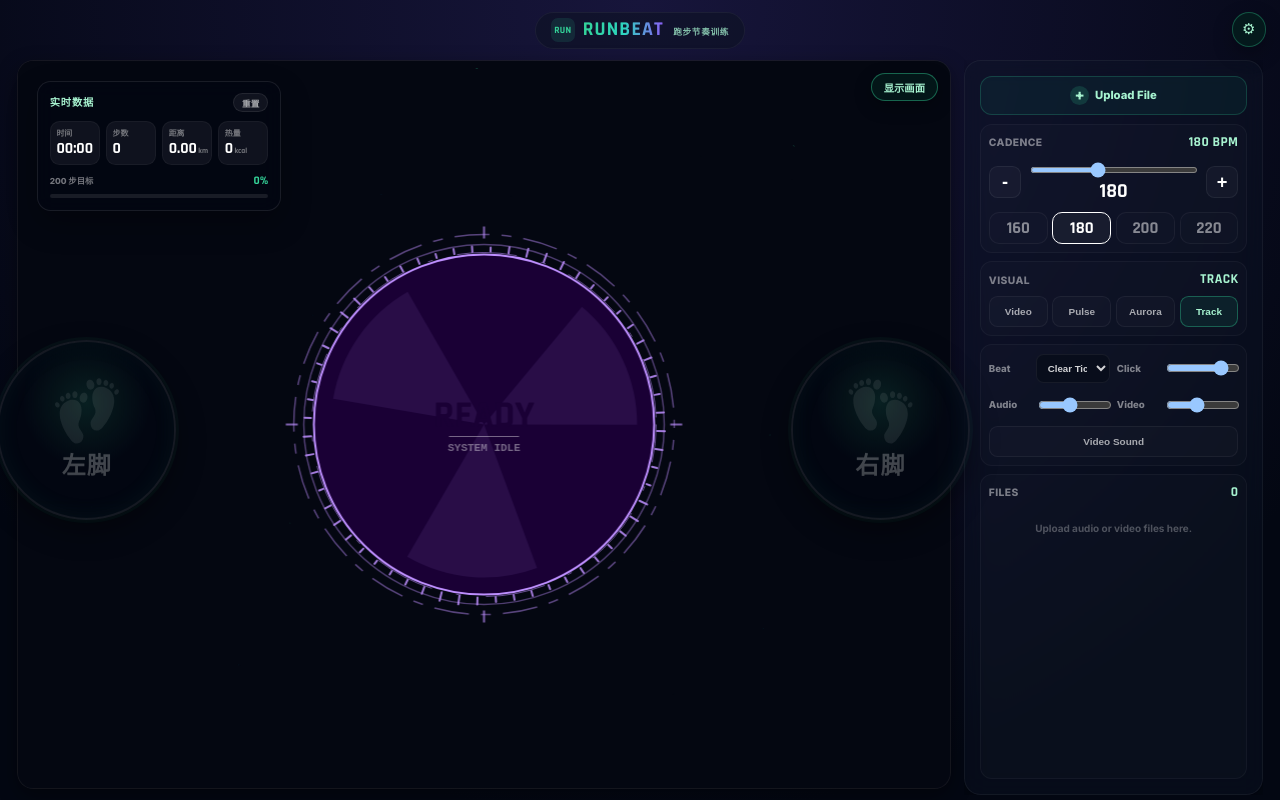
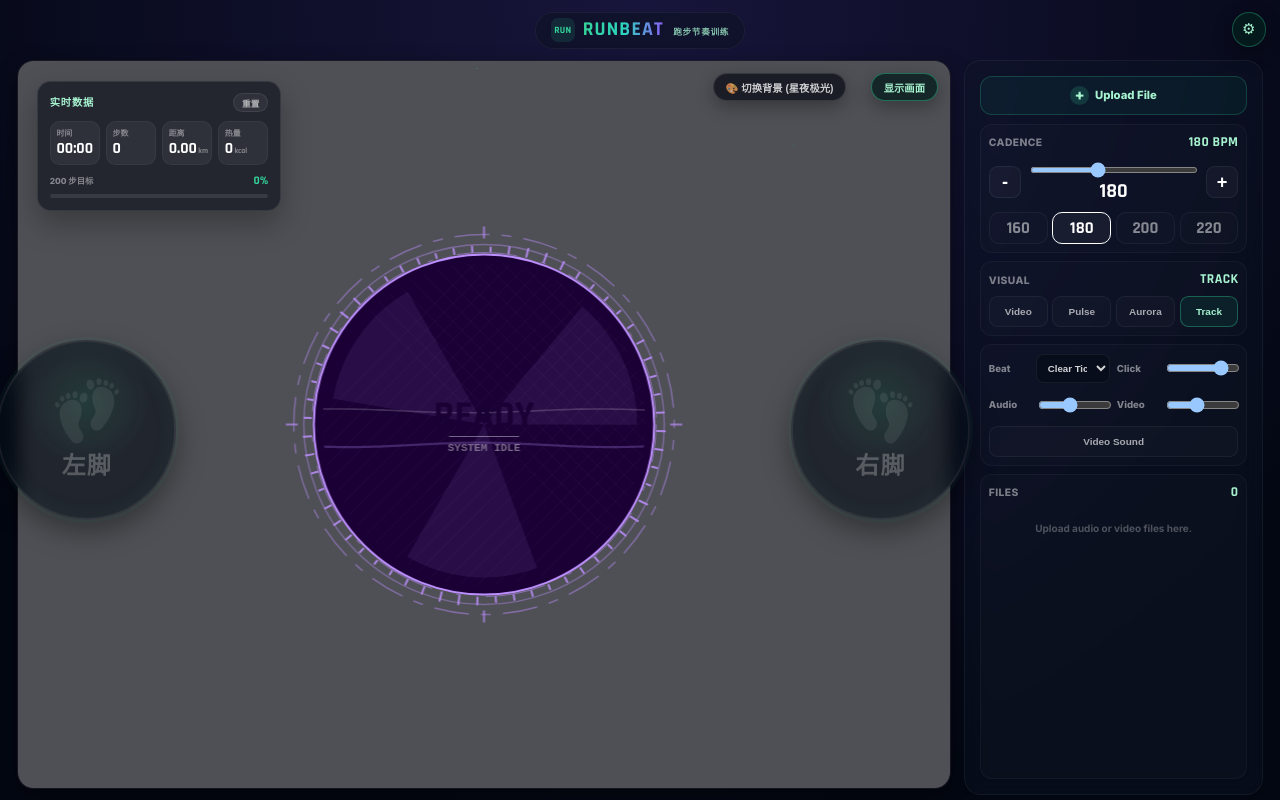
Before and after one commit to my1243762750/mei-sport, a React (Vite) app: page / in a window 1280 px wide. Both pictures are taken after a click on the button "隐藏画面". Built offline with nearby package versions, Linux system fonts and the light colour scheme.

Commit message:
feat: add beat visualizer component and update styles

```diff
--- a/src/components/BeatVisualizer.tsx
+++ b/src/components/BeatVisualizer.tsx
@@ -45,6 +45,44 @@ export const BeatVisualizer: React.FC<BeatVisualizerProps> = ({
 
   // Fullscreen state and handlers
   const [isFullscreen, setIsFullscreen] = useState(false);
+
+  // Focus mode background theme state
+  const [focusBgTheme, setFocusBgTheme] = useState<'aurora' | 'emerald' | 'abyss' | 'sunrise'>('aurora');
+  const bgImagesRef = useRef<{ [key: string]: HTMLImageElement }>({});
+
+  // Preload Unsplash dynamic wallpaper images
+  useEffect(() => {
+    const urls = {
+      aurora: 'https://images.unsplash.com/photo-1506318137071-a8e063b4bec0?auto=format&fit=crop&w=1600&q=80',
+      emerald: 'https://images.unsplash.com/photo-1511497584788-876760111969?auto=format&fit=crop&w=1600&q=80',
+      abyss: 'https://images.unsplash.com/photo-1507525428034-b723cf961d3e?auto=format&fit=crop&w=1600&q=80',
+      sunrise: 'https://images.unsplash.com/photo-1464822759023-fed622ff2c3b?auto=format&fit=crop&w=1600&q=80'
+    };
+
+    Object.entries(urls).forEach(([key, url]) => {
+      const img = new Image();
+      img.src = url;
+      img.onload = () => {
+        bgImagesRef.current[key] = img;
+      };
+    });
+  }, []);
+
+  const handleToggleFocusBg = () => {
+    setFocusBgTheme((prev) => {
+      if (prev === 'aurora') return 'emerald';
+      if (prev === 'emerald') return 'abyss';
+      if (prev === 'abyss') return 'sunrise';
+      return 'aurora';
+    });
+  };
+
+  const getFocusBgName = () => {
+    if (focusBgTheme === 'aurora') return '星夜极光';
+    if (focusBgTheme === 'emerald') return '静谧翠林';
+    if (focusBgTheme === 'abyss') return '深海沙滩';
+    return '晨曦山脉';
+  };
 
   useEffect(() => {
     const handleFullscreenChange = () => {
@@ -235,8 +273,36 @@ export const BeatVisualizer: React.FC<BeatVisualizerProps> = ({
 
       if (isVideoCovered) {
         ctx.clearRect(0, 0, width, height);
-        ctx.fillStyle = '#040711';
-        ctx.fillRect(0, 0, width, height);
+
+        // Draw dynamic image wallpaper with Ken Burns panning effect
+        const activeImg = bgImagesRef.current[focusBgTheme];
+        if (activeImg) {
+          // Calculate Ken Burns scale and offsets based on slow waveTime
+          const scale = 1.06 + Math.sin(waveTime * 0.02) * 0.04;
+          const dx = Math.sin(waveTime * 0.015) * 20;
+          const dy = Math.cos(waveTime * 0.01) * 12;
+
+          const drawW = width * scale;
+          const drawH = height * scale;
+          const drawX = (width - drawW) / 2 + dx;
+          const drawY = (height - drawH) / 2 + dy;
+
+          ctx.save();
+          // Draw the landscape image covering the screen
+          ctx.drawImage(activeImg, drawX, drawY, drawW, drawH);
+
+          // Draw a dark dim overlay to ensure the HUD stands out and is eye-friendly
+          ctx.fillStyle = 'rgba(7, 10, 20, 0.52)';
+          ctx.fillRect(0, 0, width, height);
+          ctx.restore();
+        } else {
+          // Fallback solid gradient color if image hasn't loaded yet
+          const skyGrad = ctx.createLinearGradient(0, 0, 0, height);
+          skyGrad.addColorStop(0, '#0a0518');
+          skyGrad.addColorStop(1, '#020106');
+          ctx.fillStyle = skyGrad;
+          ctx.fillRect(0, 0, width, height);
+        }
       }
 
       else if (visualStyle === 'video') {
@@ -803,6 +869,64 @@ export const BeatVisualizer: React.FC<BeatVisualizerProps> = ({
         ctx.stroke();
       }
 
+      // Draw subtle tech-grid background inside the orb (carbon fiber aesthetic)
+      ctx.save();
+      ctx.beginPath();
+      ctx.arc(centerX, centerY, orbRadius * 0.95, 0, Math.PI * 2);
+      ctx.clip();
+      ctx.strokeStyle = isVideoMode
+        ? 'rgba(52, 211, 153, 0.05)'
+        : 'rgba(255, 255, 255, 0.035)';
+      ctx.lineWidth = 1.0;
+      const stepSize = 18;
+      for (let x = -orbRadius; x <= orbRadius; x += stepSize) {
+        ctx.beginPath();
+        ctx.moveTo(centerX + x, centerY - orbRadius);
+        ctx.lineTo(centerX + x + orbRadius * 2, centerY + orbRadius);
+        ctx.stroke();
+      }
+      for (let x = -orbRadius * 2; x <= orbRadius; x += stepSize) {
+        ctx.beginPath();
+        ctx.moveTo(centerX + x, centerY + orbRadius);
+        ctx.lineTo(centerX + x + orbRadius * 2, centerY - orbRadius);
+        ctx.stroke();
+      }
+      ctx.restore();
+
+      // Draw dual-wave liquid holographic plasma core inside the orb (fully audio reactive!)
+      ctx.save();
+      ctx.beginPath();
+      ctx.arc(centerX, centerY, orbRadius * 0.95, 0, Math.PI * 2);
+      ctx.clip();
+
+      const waveAmp = 22 * (pulseRef.current - 0.9);
+      const waveFreq = 0.024;
+      const waveOffset = waveTime * 4.0;
+
+      // Wave 1: Green Wave
+      ctx.strokeStyle = isVideoMode ? 'rgba(52, 211, 153, 0.26)' : getBpmThemeColor(bpm, 0.26);
+      ctx.lineWidth = 2.2;
+      ctx.beginPath();
+      for (let x = -orbRadius; x <= orbRadius; x += 5) {
+        const y = Math.sin(x * waveFreq + waveOffset) * waveAmp + (orbRadius * 0.12);
+        if (x === -orbRadius) ctx.moveTo(centerX + x, centerY + y);
+        else ctx.lineTo(centerX + x, centerY + y);
+      }
+      ctx.stroke();
+
+      // Wave 2: Cyan/White Wave (Phase-offset, floating slightly higher)
+      ctx.strokeStyle = isVideoMode ? 'rgba(6, 182, 212, 0.22)' : 'rgba(255, 255, 255, 0.18)';
+      ctx.lineWidth = 1.6;
+      ctx.beginPath();
+      for (let x = -orbRadius; x <= orbRadius; x += 5) {
+        const y = Math.cos(x * waveFreq - waveOffset * 0.78) * waveAmp * 0.88 - (orbRadius * 0.08);
+        if (x === -orbRadius) ctx.moveTo(centerX + x, centerY + y);
+        else ctx.lineTo(centerX + x, centerY + y);
+      }
+      ctx.stroke();
+
+      ctx.restore();
+
       // Draw spinning sci-fi turbine blades inside the core
       const turbineAngle = rotationAngle * (isPlaying ? 2.5 : 0.4);
       ctx.save();
@@ -985,7 +1109,7 @@ export const BeatVisualizer: React.FC<BeatVisualizerProps> = ({
     return () => {
       cancelAnimationFrame(animationFrameId);
     };
-  }, [bpm, isPlaying, combo, visualStyle, isVideoCovered]);
+  }, [bpm, isPlaying, combo, visualStyle, isVideoCovered, focusBgTheme]);
 
   // Click canvas to trigger engine start/stop if clicked in central core
   const handleCanvasClick = (e: React.MouseEvent<HTMLCanvasElement>) => {
@@ -1110,6 +1234,17 @@ export const BeatVisualizer: React.FC<BeatVisualizerProps> = ({
             {isVideoCovered ? '显示画面' : '隐藏画面'}
           </button>
 
+          {isVideoCovered && (
+            <button
+              type="button"
+              className="video-bg-toggle"
+              onClick={handleToggleFocusBg}
+              title="切换背景样式"
+            >
+              🎨 切换背景 ({getFocusBgName()})
+            </button>
+          )}
+
           {visualStyle === 'video' && videoUrl && (
             <button
               type="button"
--- a/src/index.css
+++ b/src/index.css
@@ -1600,6 +1600,29 @@ body {
   background: rgba(4, 28, 28, 0.78);
 }
 
+.video-bg-toggle {
+  position: absolute;
+  top: 0.7rem;
+  right: 6.2rem;
+  z-index: 6;
+  border: 1px solid rgba(255, 255, 255, 0.12);
+  border-radius: 9999px;
+  background: rgba(7, 10, 20, 0.72);
+  color: rgba(255, 255, 255, 0.78);
+  padding: 0.36rem 0.72rem;
+  font-size: 0.62rem;
+  font-weight: 800;
+  cursor: pointer;
+  box-shadow: 0 0.35rem 1rem rgba(0, 0, 0, 0.3);
+  transition: all 0.2s ease;
+}
+
+.video-bg-toggle:hover {
+  background: rgba(15, 23, 42, 0.85);
+  border-color: rgba(255, 255, 255, 0.25);
+  color: #ffffff;
+}
+
 .video-fullscreen-toggle {
   position: absolute;
   bottom: 0.7rem;
```
